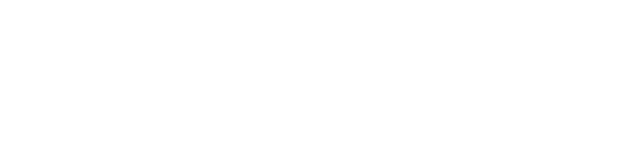
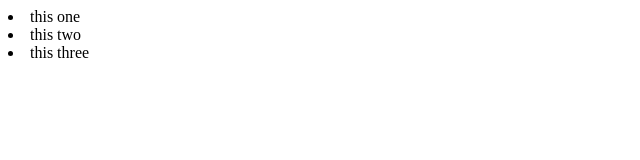
Before and after one commit to wahoro/webjs, a plain HTML site: page index.html in a window 1280 px wide. Shown: the whole page, without its empty margins (0-640 px from the left). Drawn offline with Linux system fonts and the light colour scheme.

Commit message:
test git clone project

```diff
--- a/index.html
+++ b/index.html
@@ -5,6 +5,10 @@
     <title>this is just test</title>
   </head>
   <body>
-
+    <ui>
+      <li>this one</li>
+      <li>this two</li>
+      <li>this three</li>
+    </ui>
   </body>
 </html>
```
